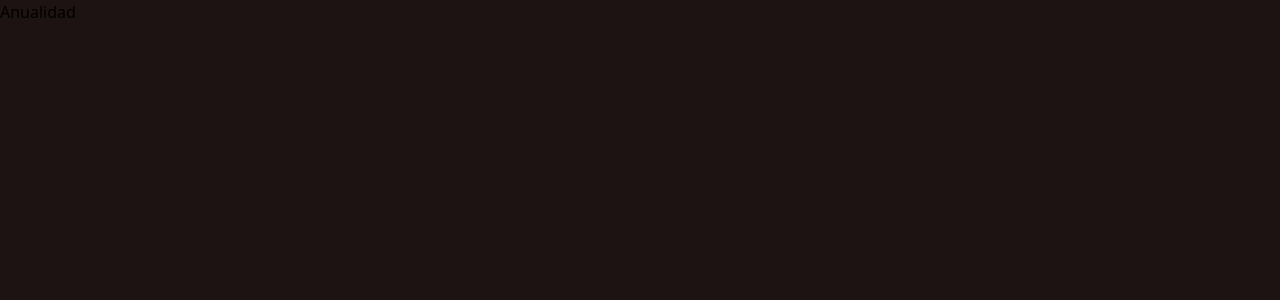
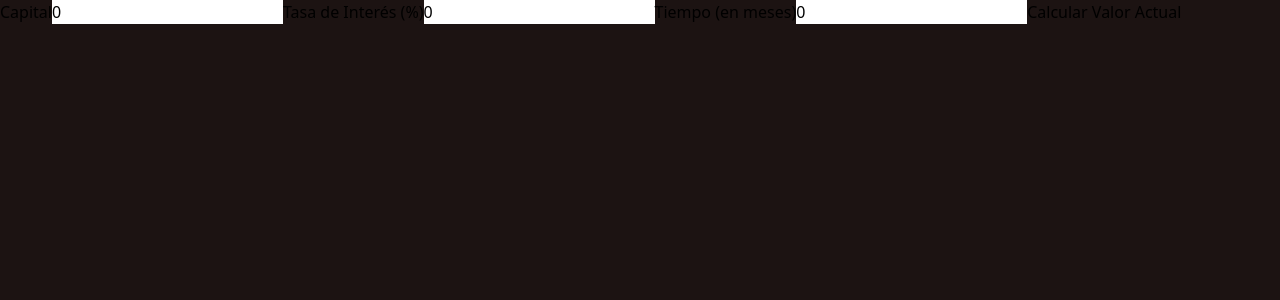
Before and after one commit to bjxuss/JBJ-Economic, a React (Vite) app: page /an in a window 1280 px wide. Shown: the top 300 px of the page. Built offline with nearby package versions, Linux system fonts and the light colour scheme.

Commit message:
anualidades p2

```diff
--- /dev/null
+++ b/src/components/03_Anualidad/Form-A.tsx
@@ -0,0 +1,60 @@
+import { ChangeEvent, useState } from "react";
+import { AnualidadesVa } from "./Valor_Actual";
+import InputControl from "../Global/InputControl";
+
+interface Anualidades {
+    capital: number,
+    interes: number,
+    tiempo: number,
+}
+
+const AnualidadesForm = () => {
+    const [state, setState] = useState<Anualidades>({
+        capital: 0,
+        interes: 0,
+        tiempo: 0,
+    });
+
+    const [result, setResult] = useState<number | null>(null);
+    const [error, setError] = useState<string | null>(null);
+
+    const handleInputChange = (event: ChangeEvent<HTMLInputElement>) => {
+        const { name, value } = event.target;
+        setState(prevState => ({
+            ...prevState,
+            [name]: parseFloat(value),
+        }));
+    };
+
+    const onSubmit = (e: React.FormEvent<HTMLFormElement>) => {
+        e.preventDefault();
+        try {
+            const response = AnualidadesVa(state.capital, state.interes, state.tiempo);
+            setResult(response);
+            setError(null); // Limpiar errores si no hay excepciones
+        } catch (error) {
+            if (error instanceof Error) {
+                setError(error.message); // Si es una instancia de Error, establecer el mensaje de error
+            } else {
+                setError("Se produjo un error"); // De lo contrario, mostrar un mensaje genérico
+            }
+        }
+    };
+
+    return (
+        <section className="bg-slate-200 rounded-[16px] text-center grid place-content-center max-w-[1000px] w-full aspect-auto mx-[0_auto] px-[0_32px]">
+            <form onSubmit={onSubmit}>
+                <InputControl labelName="Capital" inputName="capital" handleInputChange={handleInputChange} value={state.capital} />
+                <InputControl labelName="Tasa de Interés (%)" inputName="interes" handleInputChange={handleInputChange} value={state.interes} />
+                <InputControl labelName="Tiempo (en meses)" inputName="tiempo" handleInputChange={handleInputChange} value={state.tiempo} />
+                <button type="submit" className="bg-green-500 rounded-lg">Calcular Valor Actual</button>
+                {error && <p className="text-red-500">{error}</p>} {/* Mostrar mensaje de error si existe */}
+                {result !== null && (
+                    <h1 className="text-black">Valor Actual de las Anualidades: <span>{result}</span></h1>
+                )}
+            </form>
+        </section>
+    );
+};
+
+export default AnualidadesForm;
--- /dev/null
+++ b/src/components/03_Anualidad/Valor_Actual.tsx
@@ -0,0 +1,19 @@
+export function AnualidadesVa(capital:number,interes:number, tiempo:number) {
+
+    if (isNaN(capital) || capital <= 0) {
+        throw new Error("El capital debe ser un número positivo");
+      }
+      if (isNaN(interes) || interes < 0) {
+        throw new Error("La tasa de interés debe ser un número positivo");
+      }
+      if (isNaN(tiempo) || tiempo <= 0) {
+        throw new Error("El tiempo debe ser un número positivo");
+      }
+    const tasa_interes_porcental:number = interes / 100;
+
+        const convertirTiempo:number = tiempo / 12;
+
+        const anualidades = capital* (1-(1+tasa_interes_porcental)** -convertirTiempo )/tasa_interes_porcental;
+
+        return anualidades
+}
--- a/src/main.tsx
+++ b/src/main.tsx
@@ -5,6 +5,6 @@ import './index.css'
 
 ReactDOM.createRoot(document.getElementById('root')!).render(
   <React.StrictMode>
-    <App />
+    <App/>
   </React.StrictMode>,
 )
--- a/src/pages/Anualidad.tsx
+++ b/src/pages/Anualidad.tsx
@@ -1,5 +1,11 @@
-export default function Anualidad() {
+import AnualidadesdesForm from "../components/03_Anualidad/Form-A"
+import CardsForm from "../components/Global/CardsForm"
+
+
+const Anualidades = () => {
   return (
-    <div>Anualidad</div>
+
+    <CardsForm Component={AnualidadesdesForm} />
   )
 }
+export default Anualidades
```
Also changed, not shown: src/components/03_Anualidad/Valor_Futuro.tsx (added, +19 -0 lines), src/components/03_Anualidad/Algo2.txt (deleted).
